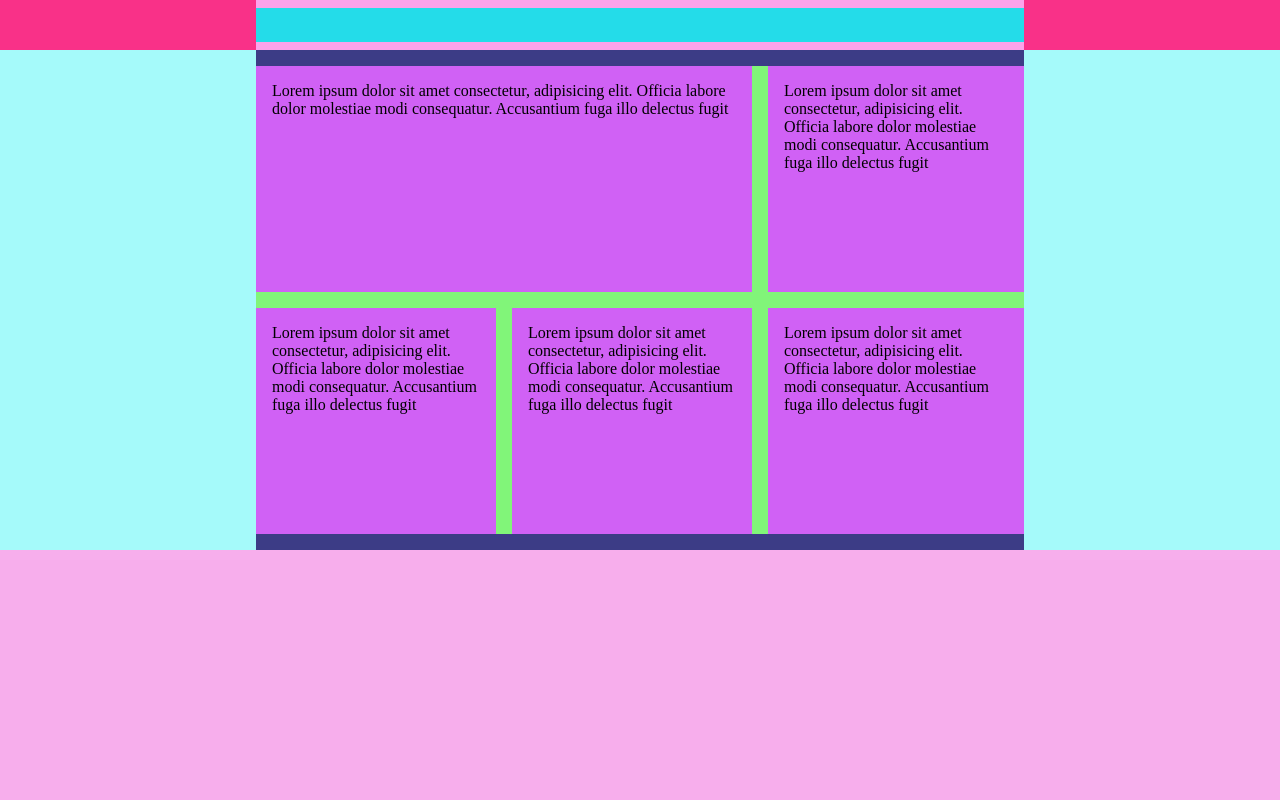
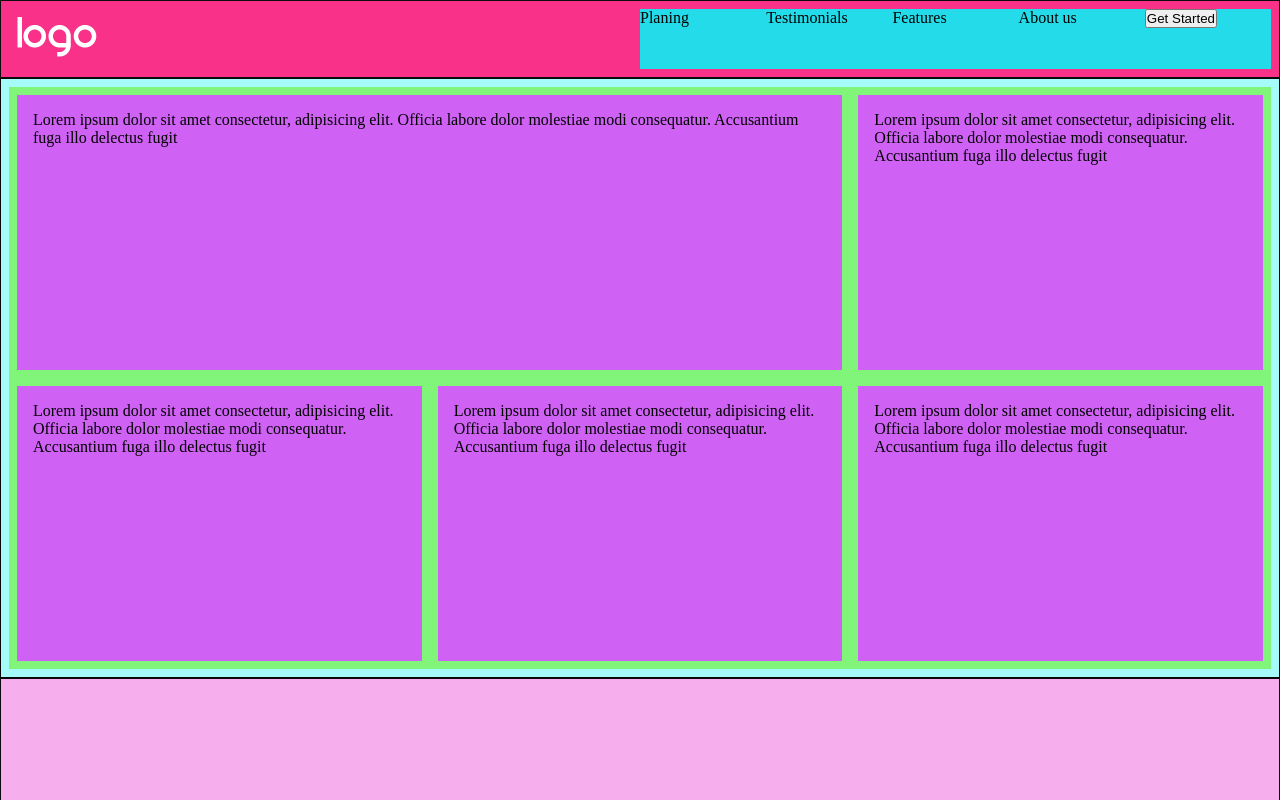
Before and after one commit to scarlett-troncoso/htmlcss-responsive-layout, a plain HTML site: page index.html in a window 1280 px wide. Shown: the top 800 px of the page. Drawn offline with Linux system fonts and the light colour scheme.

Commit message:
add debug header

```diff
--- a/css/style.css
+++ b/css/style.css
@@ -7,8 +7,8 @@
 
 .container{
     display: flex;
-    margin: 0 20%;
-    padding: 25px 0;
+    margin: auto;
+    padding: 0.5rem;
 }
 
 /* utility */
@@ -21,37 +21,29 @@
     flex-wrap: wrap;
 }
 
-.padd_1{
-    padding: 1rem 0;
-}
-
-.padd_05{
-    padding: 0.5rem 0;
-}
 /* #region debug*/
 /*debug*/
 
 #header_menu{
-    height: 50px;
     background-color: rgb(249, 49, 136);
 }
 
 header> .container{
     height: 100%;
-    background-color: rgb(252, 162, 234);
+    border: 1px solid rgb(12, 12, 12);
 }
 
 .menu> .row{
     background-color: rgb(36, 220, 233);
 }
 
-.services> .container{
-    height: 500px;
-    background-color: rgb(60, 60, 134);
+.container{
+    height: 600px;
+    border: 1px solid rgb(10, 10, 10);
 }
 
 section {
-    height: 500px;
+    height: 600px;
 }
 
 .services, .testimonials, .about{
@@ -63,7 +55,6 @@ section {
 }
 
 .row{
-    height: 100%;
     width: 100%;
     background-color: rgb(129, 245, 121);
 }
@@ -73,11 +64,29 @@ section {
     background-color: rgb(208, 97, 245);
     height: 100%;
 }
+
+#footer_contatti{
+    height: 70px;
+    background-color: black;
+}
+
 /* #endregion debug*/
 
 
+/* #region header */
 
-/* #region header */
+.menu> .logo{
+    width: 50%;
+    padding: 0.5rem;
+}
+
+.menu> .row{
+    width: 50%;
+}
+
+.col-9{
+    width: calc(100% / 9 * 3);
+}
 /* #endregion header */
 
 /* #region main */
@@ -95,14 +104,39 @@ section {
     padding: 1rem;
 }
 
-.col-8, .design, .develop{
-    padding-right: 1rem;
+.col-8, .col-4{
+    padding: 0.5rem;
 }
 
-.app, .clean{
-    padding-bottom: 1rem;
+/* #endregion main */
+
+@media screen and (max-width: 1152px) {
+    .container{
+        width: 80%;
+    }
 }
-/* #endregion main */
+
+@media screen and (max-width: 480px) {
+    .col-md-12{
+        width: 100%;
+    }
+
+    .container{
+        width: 90%;
+    }
+}
+
+@media screen and (max-width: 768px) {
+
+    .container{
+        width: 90%;
+    }
+
+    <i class="fa-solid fa-bars"></i>
+}
+
+
+
 
 /* #region footer */
 /* #endregion footer */
--- a/index.html
+++ b/index.html
@@ -5,33 +5,41 @@
     <meta name="viewport" content="width=device-width, initial-scale=1.0">
     <title>Responsive layout esercizio 15</title>
     <link rel="stylesheet" href="./css/style.css">
+    <link rel="stylesheet" href="https://cdnjs.cloudflare.com/ajax/libs/font-awesome/6.4.2/css/all.min.css" integrity="sha512-z3gLpd7yknf1YoNbCzqRKc4qyor8gaKU1qmn+CShxbuBusANI9QpRohGBreCFkKxLhei6S9CQXFEbbKuqLg0DA==" crossorigin="anonymous" referrerpolicy="no-referrer" />
 </head>
 <body class="debug">
     <header id="header_menu">
-        <div class="container menu padd_05">
-            <div class="row">
-
+        <div class="container d_flex menu">
+            <div class="logo">
+                <img src="./img/logo.png" alt="" >
+            </div>
+            <div class="row d_flex">
+                <div class="col-9">Planing</div>
+                <div class="col-9">Testimonials</div>
+                <div class="col-9">Features</div>
+                <div class="col-9">About us</div>
+                <div class="col-9"><button>Get Started</button></div>
             </div>
         </div>
     </header>
 
     <main id="main_content">
         <section class="services">
-            <div class="container padd_1">
+            <div class="container">
                 <div class="row d_flex wrp">
-                    <div class="col-8 app">
+                    <div class="col-8 app col-md-12">
                         <div>Lorem ipsum dolor sit amet consectetur, adipisicing elit. Officia labore dolor molestiae modi consequatur. Accusantium fuga illo delectus fugit</div>
                     </div>
-                    <div class="col-4 clean">
+                    <div class="col-4 clean col-md-12">
                         <div>Lorem ipsum dolor sit amet consectetur, adipisicing elit. Officia labore dolor molestiae modi consequatur. Accusantium fuga illo delectus fugit</div>
                     </div>
-                    <div class="col-4 design">
+                    <div class="col-4 design col-md-12">
                         <div>Lorem ipsum dolor sit amet consectetur, adipisicing elit. Officia labore dolor molestiae modi consequatur. Accusantium fuga illo delectus fugit</div>
                     </div>
-                    <div class="col-4 develop">
+                    <div class="col-4 develop col-md-12">
                         <div>Lorem ipsum dolor sit amet consectetur, adipisicing elit. Officia labore dolor molestiae modi consequatur. Accusantium fuga illo delectus fugit</div>
                     </div>
-                    <div class="col-4 branding">
+                    <div class="col-4 branding col-md-12">
                         <div>Lorem ipsum dolor sit amet consectetur, adipisicing elit. Officia labore dolor molestiae modi consequatur. Accusantium fuga illo delectus fugit</div>
                     </div>
                 </div>
@@ -40,32 +48,42 @@
         <!-- end section services-->
 
         <section class="strategic">
+            <div class="container">
 
+            </div>
         </section>
         <!-- end section strategic-->
 
         <section class="testimonials">
+            <div class="container">
 
+            </div>
         </section>
         <!-- end section testimonials-->
 
         <section class="benefits">
+            <div class="container">
 
+            </div>
         </section>
         <!-- end section benefits-->
 
         <section class="about">
+            <div class="container">
 
+            </div>
         </section>
         <!-- end section about-->
 
         <section class="free">
+            <div class="container">
 
+            </div>
         </section>
         <!-- end section free-->
     </main>
 
-    <footer id="F">
+    <footer id="footer_contatti">
 
     </footer>
 </body>
```
